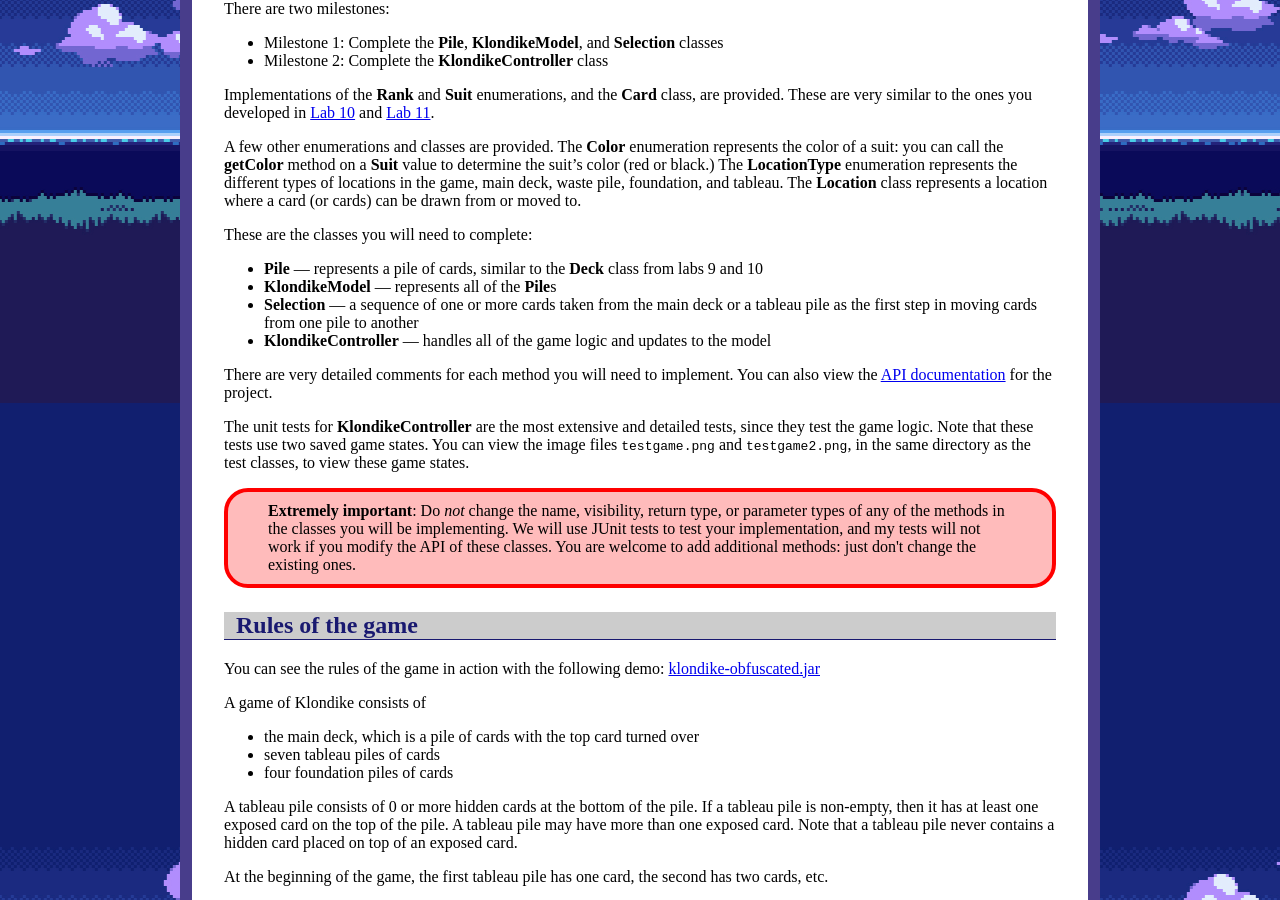
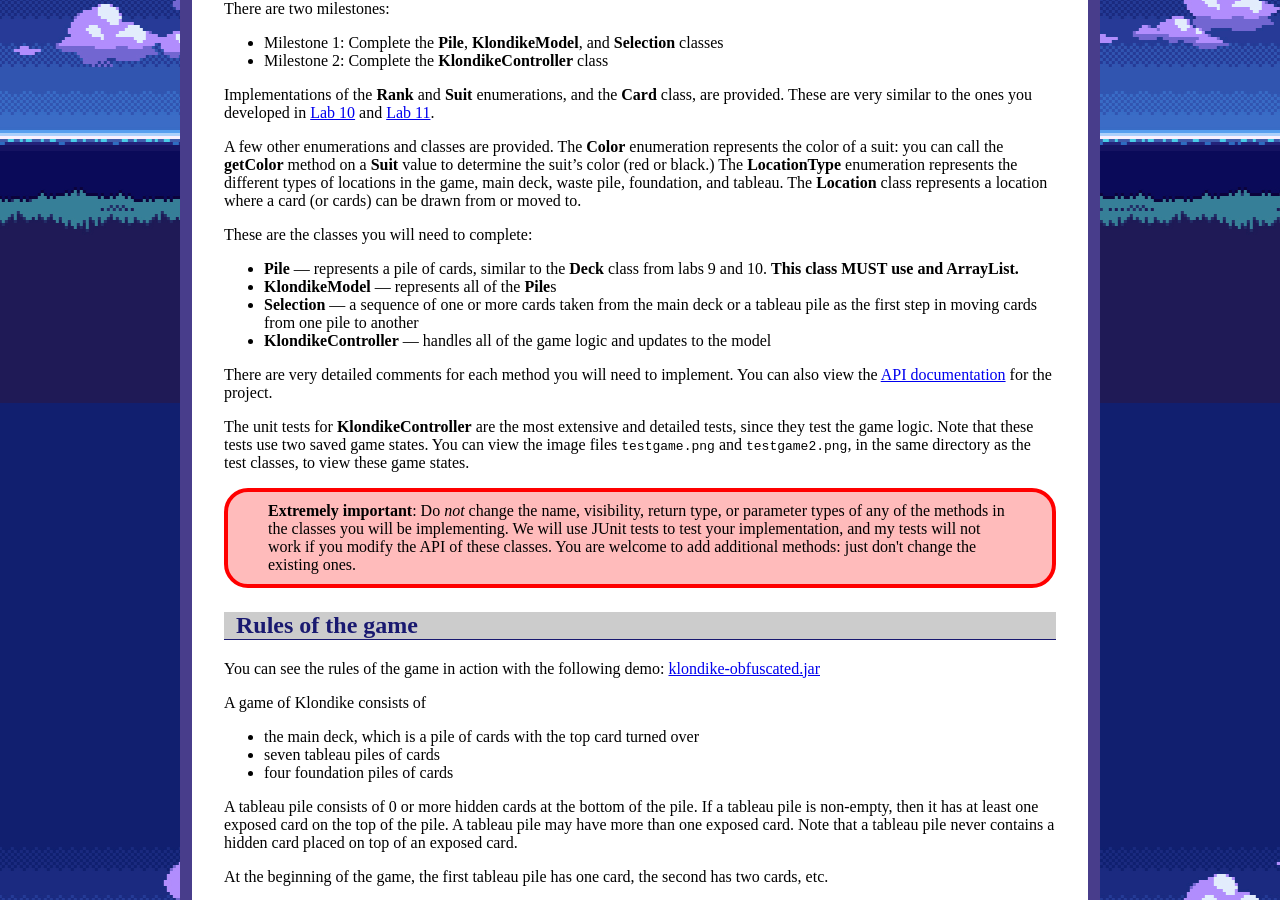
Before and after one commit to ycpcs/cs201-spring2021, a Jekyll site: the page built from assign/assign03.md, in a window 1280 px wide and 900 px high, scrolled down 497 px. Built offline with Jekyll 4.4.1, drawn with Linux system fonts in a browser that asks for light colours.

Commit message:
update assign 3
update assign 3

```diff
--- a/assign/assign03.md
+++ b/assign/assign03.md
@@ -34,7 +34,7 @@ A few other enumerations and classes are provided. The **Color** enumeration rep
 
 These are the classes you will need to complete:
 
-* **Pile** &mdash; represents a pile of cards, similar to the **Deck** class from labs 9 and 10
+* **Pile** &mdash; represents a pile of cards, similar to the **Deck** class from labs 9 and 10. **This class MUST use and ArrayList.**
 * **KlondikeModel** &mdash; represents all of the **Pile**s
 * **Selection** &mdash; a sequence of one or more cards taken from the main deck or a tableau pile as the first step in moving cards from one pile to another
 * **KlondikeController** &mdash; handles all of the game logic and updates to the model
```
